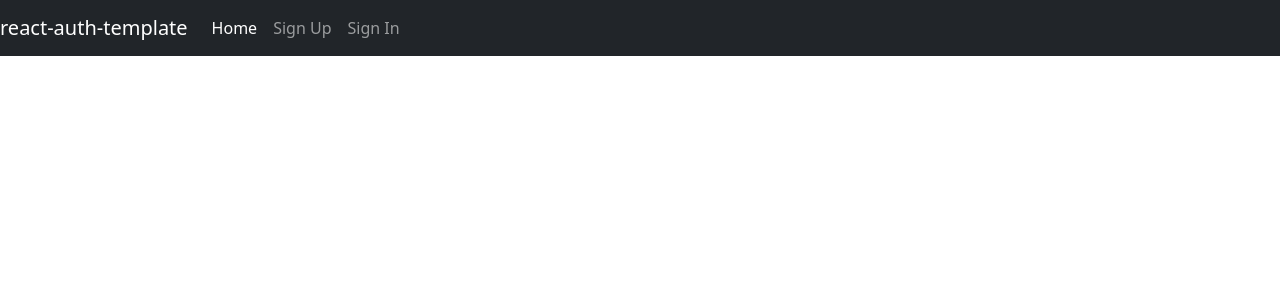
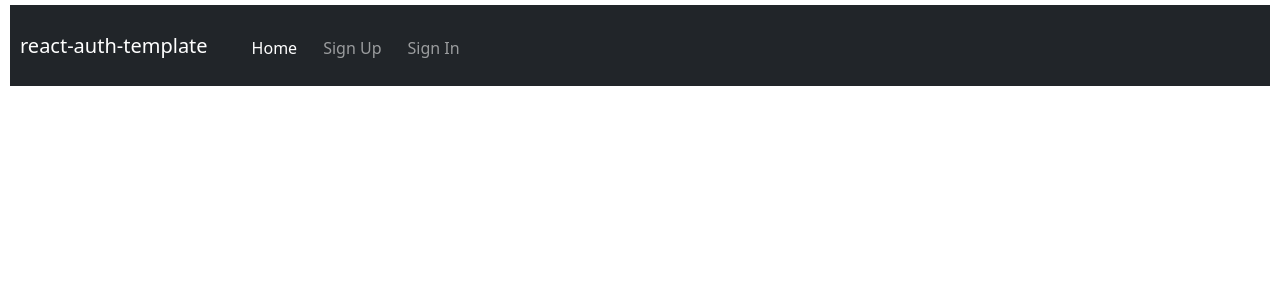
Before and after one commit to aymammeri/job-applications-board-tacker, a React (Create React App) app: page / in a window 1280 px wide. Shown: the top 300 px of the page. Built offline with nearby package versions, Linux system fonts and the light colour scheme.

Commit message:
Add temporary margin to all elements

```diff
--- a/src/index.scss
+++ b/src/index.scss
@@ -1 +1,9 @@
 @import '~bootstrap/scss/bootstrap';
+
+body * {
+  margin: 5px;
+}
+
+.dropdown-toggle::after {
+  display: none !important;
+}
```
